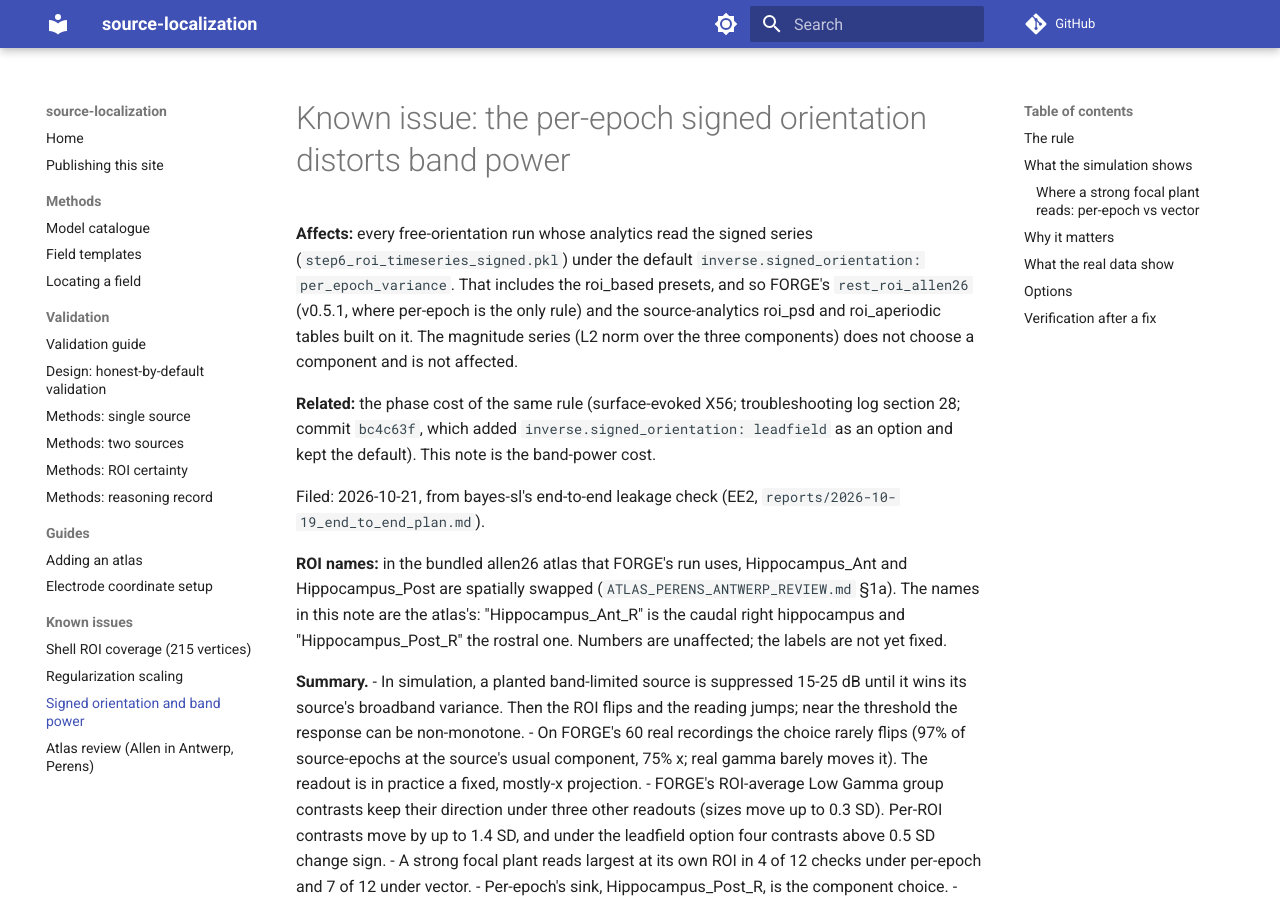
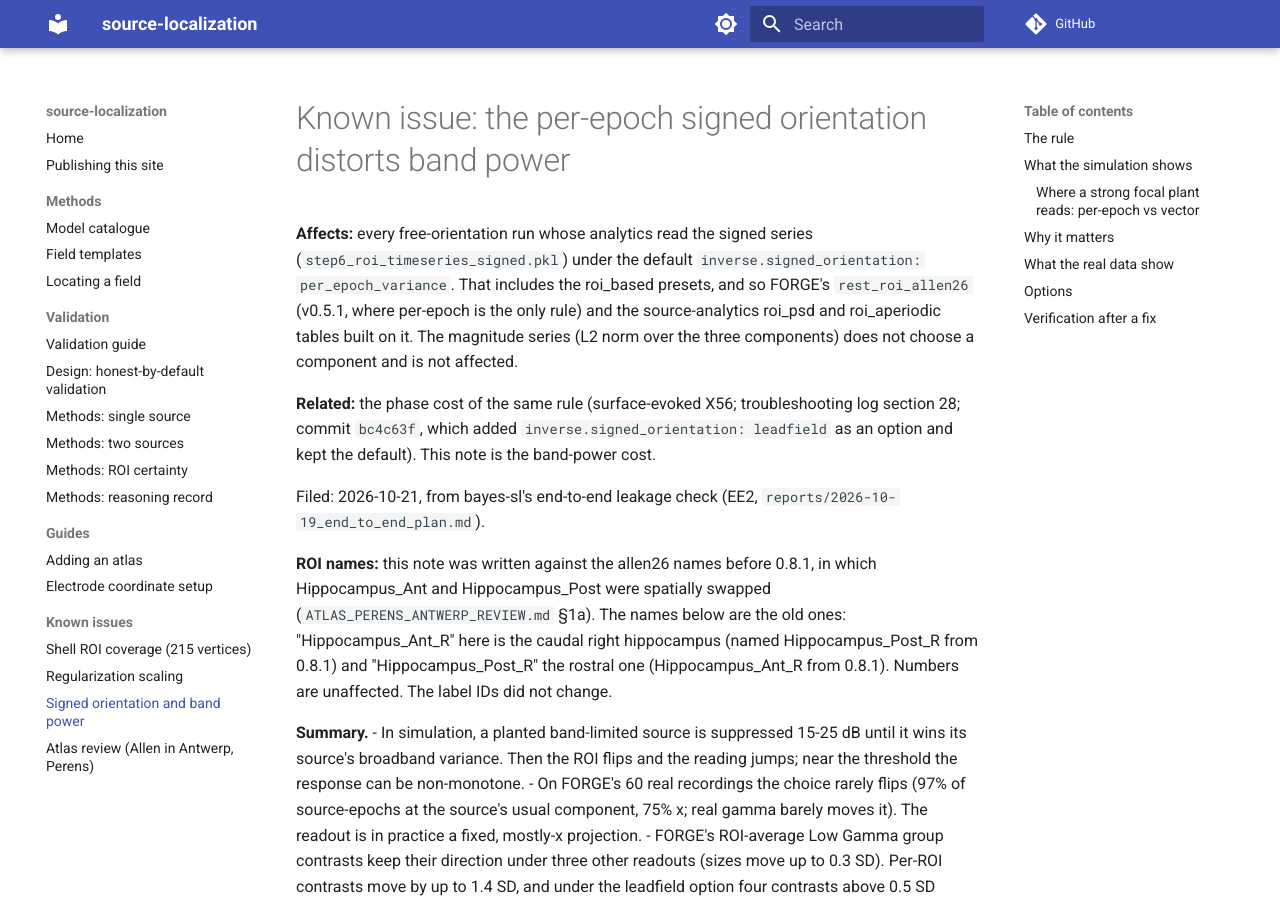
Before and after one commit to alexedmon1/source-localization, an MkDocs documentation site: the page built from docs/known-issues/SIGNED_ORIENTATION_BAND_POWER.md, in a window 1280 px wide and 900 px high. Built offline with MkDocs 1.6.1 and Material for MkDocs 9.7.7, drawn with Linux system fonts in a browser that asks for light colours; comment, search, counter and statistics services are not loaded.

Commit message:
0.8.1: Hippocampus_Ant / Hippocampus_Post names were spatially swapped
In allen32, IDs 7/23 ("Hippocampus_Ant") sit at mean voxel y 97 and 8/24
("Hippocampus_Post") at y 115, while y increases rostrally in this volume
(olfactory bulb y 200, cerebellum y 66). The parcels were split on Y as if
y grew caudally. allen26 inherited it (4/14 vs 5/15).

Names and descriptions are swapped in roi_mapping.json,
roi_mapping_allen26.json and allen26_labels.txt; IDs and voxels are
unchanged, so existing label IDs stay valid. Outputs written before 0.8.1
name the opposite half.

Comments and docstrings that cited measurements by parcel name now use the
corrected names, each checked against its ID (the centroids of 8/24 land in
thalamus; 8/24 carry the +18.8% L/R volume mismatch).

tests/test_atlas_registry.py: Hippocampus_Ant rostral of Post in allen32 and
allen26, with the axis checked against olfactory bulb vs cerebellum (fails
on the old mappings); allen26_labels.txt names agree with the mapping.

Non-slow suite: 492 passed, 7 skipped; test_psd_sanity needs --eeg-file.
ATLAS_PERENS_ANTWERP_REVIEW.md 1a.

Co-Authored-By: Claude Opus 5.5 <noreply@anthropic.com>

```diff
--- a/docs/known-issues/SIGNED_ORIENTATION_BAND_POWER.md
+++ b/docs/known-issues/SIGNED_ORIENTATION_BAND_POWER.md
@@ -12,10 +12,10 @@ cost.
 
 Filed: 2026-10-21, from bayes-sl's end-to-end leakage check (EE2, `reports/2026-10-19_end_to_end_plan.md`).
 
-**ROI names:** in the bundled allen26 atlas that FORGE's run uses, Hippocampus_Ant and Hippocampus_Post are spatially
-swapped (`ATLAS_PERENS_ANTWERP_REVIEW.md` §1a). The names in this note are the atlas's: "Hippocampus_Ant_R" is the
-caudal right hippocampus and "Hippocampus_Post_R" the rostral one. Numbers are unaffected; the labels are not yet
-fixed.
+**ROI names:** this note was written against the allen26 names before 0.8.1, in which Hippocampus_Ant and
+Hippocampus_Post were spatially swapped (`ATLAS_PERENS_ANTWERP_REVIEW.md` §1a). The names below are the old ones:
+"Hippocampus_Ant_R" here is the caudal right hippocampus (named Hippocampus_Post_R from 0.8.1) and "Hippocampus_Post_R"
+the rostral one (Hippocampus_Ant_R from 0.8.1). Numbers are unaffected. The label IDs did not change.
 
 **Summary.**
 - In simulation, a planted band-limited source is suppressed 15-25 dB until it wins its source's broadband variance.
--- a/pyproject.toml
+++ b/pyproject.toml
@@ -4,7 +4,7 @@ build-backend = "setuptools.build_meta"
 
 [project]
 name = "source_localization"
-version = "0.8.0"
+version = "0.8.1"
 description = "Mouse EEG source localization pipeline"
 readme = "README.md"
 requires-python = ">=3.9,<3.14"
--- a/src/source_localization/__init__.py
+++ b/src/source_localization/__init__.py
@@ -17,5 +17,5 @@ def __getattr__(name):
         return source_analysis
     raise AttributeError(f"module {__name__!r} has no attribute {name!r}")
 
-__version__ = '0.8.0'
+__version__ = '0.8.1'
 __all__ = ['Pipeline', 'Config', 'study', 'source_analysis']
```
Also changed, not shown: CLAUDE.md (+7 -0 lines), README.md (+10 -2 lines), docs/known-issues/ATLAS_PERENS_ANTWERP_REVIEW.md (+6 -1 lines), 11 other files.
